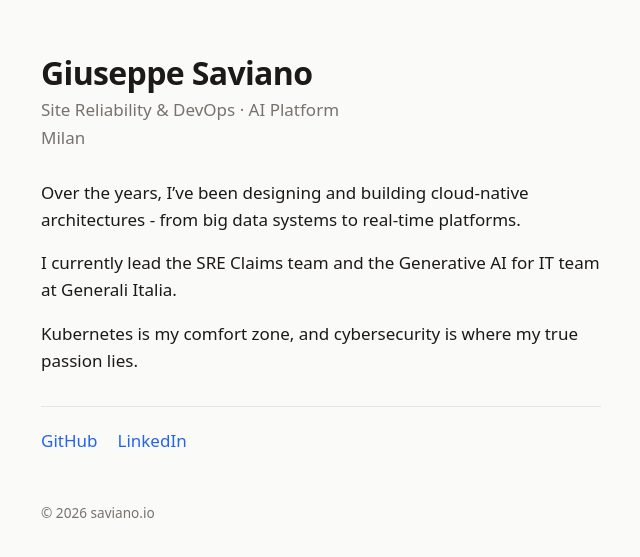
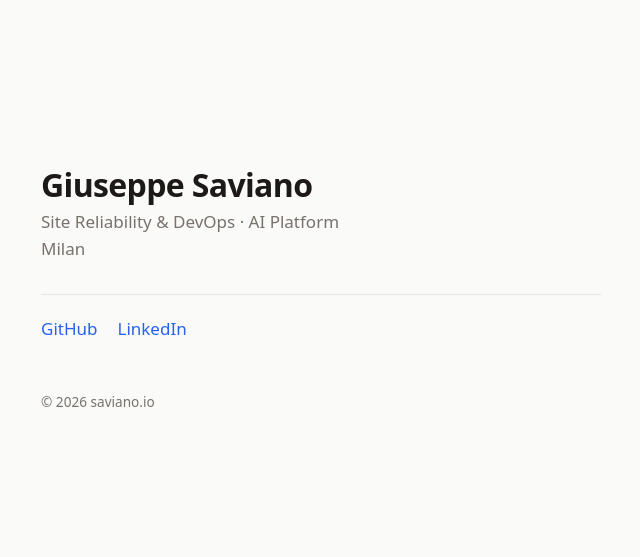
Before and after one commit to sgs00/saviano.io, a plain HTML site: page index.html in a window 1280 px wide. Shown: the part 111-668 px from the top of the page, without its empty margins (319-959 px from the left). Drawn offline with Linux system fonts and the light colour scheme.

Commit message:
Remove bio paragraphs
Co-Authored-By: Claude Opus 5.5 <noreply@anthropic.com>

```diff
--- a/index.html
+++ b/index.html
@@ -59,10 +59,6 @@
     <h1>Giuseppe Saviano</h1>
     <p class="role">Site Reliability &amp; DevOps · AI Platform<br>Milan</p>
 
-    <p>Over the years, I’ve been designing and building cloud-native architectures - from big data systems to real-time platforms.</p>
-    <p>I currently lead the SRE Claims team and the Generative AI for IT team at Generali Italia.</p>
-    <p>Kubernetes is my comfort zone, and cybersecurity is where my true passion lies.</p>
-
     <nav>
       <a href="https://github.com/sgs00">GitHub</a>
       <a href="https://www.linkedin.com/in/gsaviano/">LinkedIn</a>
```
